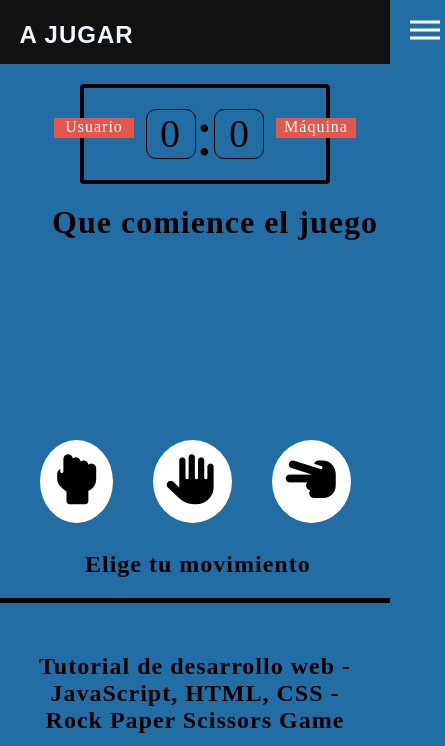
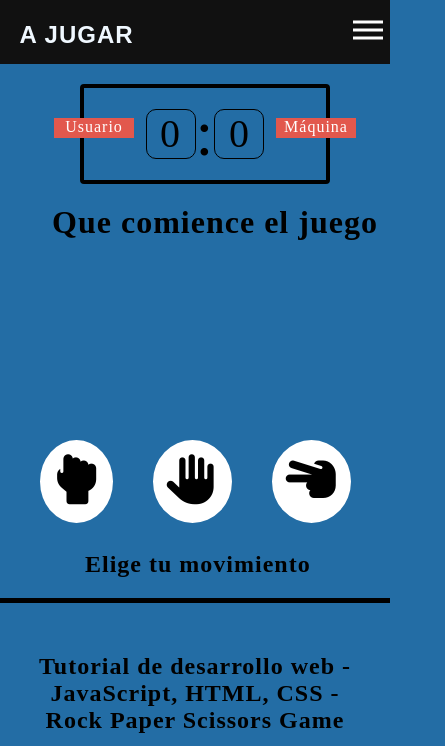
Before and after one commit to NatachaVergara/PiedraPapelTijera, a plain HTML site: page index.html in a window 390 px wide. Shown: the top 746 px of the page, 445 px wide, since content can reach past the window. Drawn offline with Linux system fonts and the light colour scheme; grey boxes are pictures that could not be loaded.

Commit message:
corriegiendo errores

```diff
--- a/css/mediaMax645.css
+++ b/css/mediaMax645.css
@@ -14,9 +14,10 @@
 
     .hamburger {
       display: block;
+      margin: auto;
       position: absolute;
       cursor: pointer;
-      right: -57px;
+      right: 0;
       top: 3%;
       transform: translate(-5%, -50%);
       z-index: 2;
```
